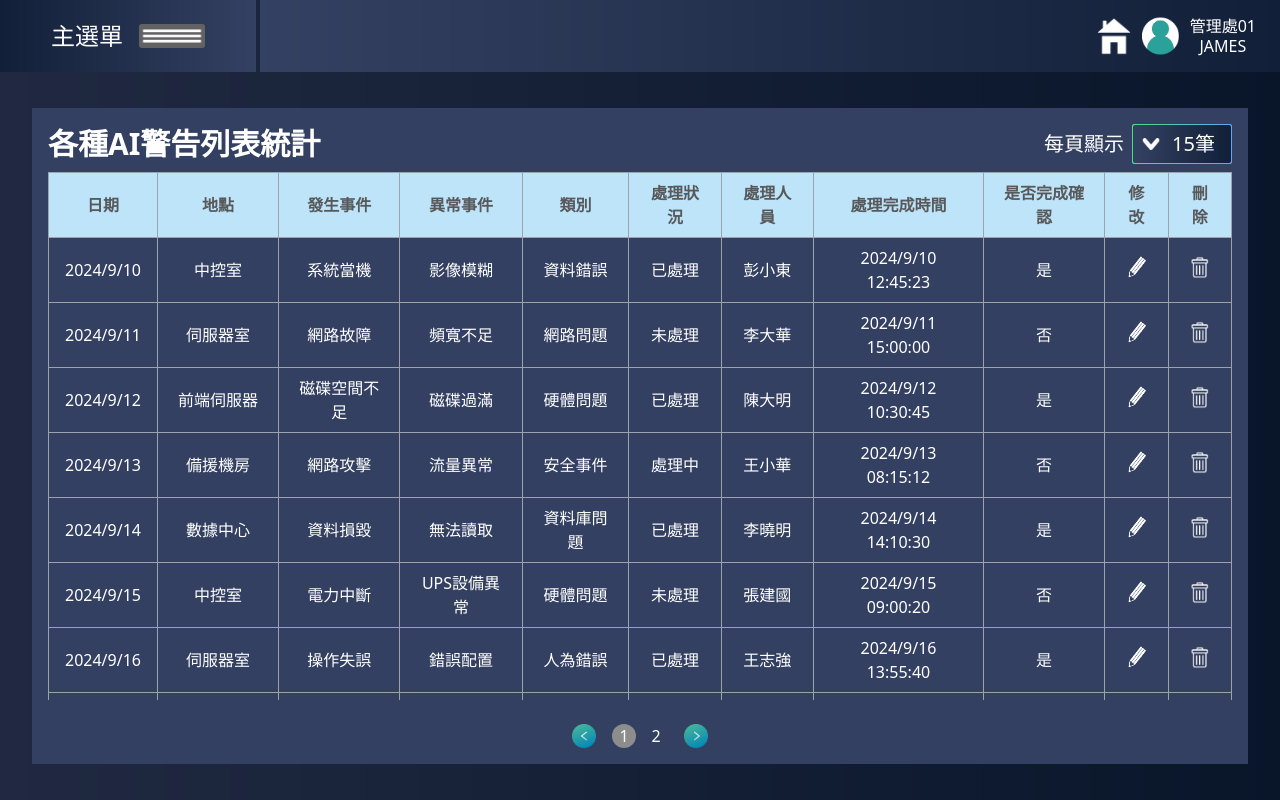
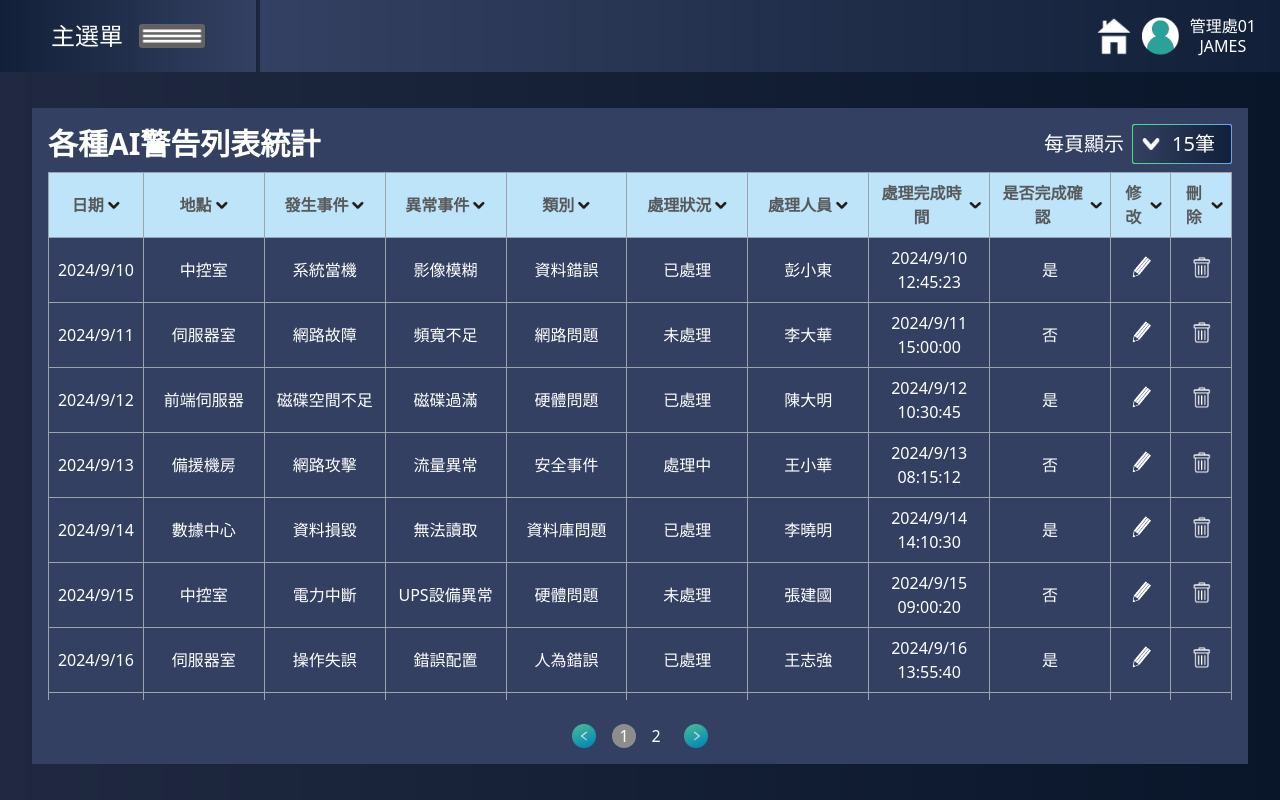
Before and after one commit to BearAndrew/penghu, a Vue app: page /report in a window 1280 px wide. Built offline with nearby package versions, Linux system fonts and the light colour scheme; sample sign-in values are in the browser's storage.

Commit message:
feat: 報表表格

```diff
--- a/src/pages/Report.vue
+++ b/src/pages/Report.vue
@@ -21,31 +21,51 @@
       <!-- table with scrollable body -->
       <div class="flex-1 w-full overflow-auto">
         <table class="min-w-full table-auto text-white text-center border-collapse relative">
+          <colgroup>
+            <col style="width: 7%" />
+            <col style="width: 10%" />
+            <col style="width: 10%" />
+            <col style="width: 10%" />
+            <col style="width: 10%" />
+            <col style="width: 10%" />
+            <col style="width: 10%" />
+            <col style="width: 10%" />
+            <col style="width: 10%" />
+            <col style="width: 5%" />
+            <col style="width: 5%" />
+          </colgroup>
           <thead class="bg-[#445075] sticky top-0 z-10">
             <tr>
-              <th v-for="header in headerData" :key="header"
-                class="px-4 py-2 border border-gray-400 text-[#58595b] bg-[#bde4f9]">
-                {{ header }}
+              <th v-for="(header) in headerData" :key="header"
+                class="p-2 border border-gray-400 text-[#58595b] bg-[#bde4f9]">
+                <div class="flex items-center justify-center gap-1">
+                  {{ header.value }}
+                  <button @click="sortColumn(header.key)" class="relative">
+                    <img src="/assets/img/common/black-right-arrow.png" alt="Sort Asc" class="h-4"
+                      :class="sortKey === header.key && sortOrder === 1 ? '-rotate-90' : 'rotate-90'" />
+                  </button>
+                </div>
               </th>
             </tr>
           </thead>
+
           <tbody>
             <tr v-for="(row, index) in presentRowData" :key="row.id" class="hover:bg-[#556080]">
-              <td class="px-4 py-2 border border-gray-400">{{ row.date }}</td>
-              <td class="px-4 py-2 border border-gray-400">{{ row.location }}</td>
-              <td class="px-4 py-2 border border-gray-400">{{ row.event }}</td>
-              <td class="px-4 py-2 border border-gray-400">{{ row.anomaly }}</td>
-              <td class="px-4 py-2 border border-gray-400">{{ row.category }}</td>
-              <td class="px-4 py-2 border border-gray-400">{{ row.status }}</td>
-              <td class="px-4 py-2 border border-gray-400">{{ row.handler }}</td>
-              <td class="px-4 py-2 border border-gray-400">{{ row.completedTime }}</td>
-              <td class="px-4 py-2 border border-gray-400">{{ row.isConfirmed ? '是' : '否' }}</td>
-              <td class="px-4 py-2 border border-gray-400">
+              <td class="p-2 border border-gray-400">{{ row.date }}</td>
+              <td class="p-2 border border-gray-400">{{ row.location }}</td>
+              <td class="p-2 border border-gray-400">{{ row.event }}</td>
+              <td class="p-2 border border-gray-400">{{ row.anomaly }}</td>
+              <td class="p-2 border border-gray-400">{{ row.category }}</td>
+              <td class="p-2 border border-gray-400">{{ row.status }}</td>
+              <td class="p-2 border border-gray-400">{{ row.handler }}</td>
+              <td class="p-2 border border-gray-400">{{ row.completedTime }}</td>
+              <td class="p-2 border border-gray-400">{{ row.isConfirmed ? '是' : '否' }}</td>
+              <td class="p-2 border border-gray-400">
                 <button @click="editRow(index)">
                   <img src="/assets/img/report/edit.png" alt="Edit" class="h-6" />
                 </button>
               </td>
-              <td class="px-4 py-2 border border-gray-400">
+              <td class="p-2 border border-gray-400">
                 <button @click="deleteRow(index)">
                   <img src="/assets/img/report/delete.png" alt="Delete" class="h-6" />
                 </button>
@@ -96,7 +116,19 @@ export default {
   data() {
     return {
       // 表頭標題資料
-      headerData: ['日期', '地點', '發生事件', '異常事件', '類別', '處理狀況', '處理人員', '處理完成時間', '是否完成確認', '修改', '刪除'],
+      headerData: [
+        { key: 'date', value: '日期' },
+        { key: 'location', value: '地點' },
+        { key: 'event', value: '發生事件' },
+        { key: 'anomaly', value: '異常事件' },
+        { key: 'category', value: '類別' },
+        { key: 'status', value: '處理狀況' },
+        { key: 'handler', value: '處理人員' },
+        { key: 'completedTime', value: '處理完成時間' },
+        { key: 'isConfirmed', value: '是否完成確認' },
+        { key: 'edit', value: '修改' },
+        { key: 'delete', value: '刪除' }
+      ],
       pageCount: 15, // 預設顯示15筆
       pageCountOptions: [
         { id: 1, name: '5筆', value: 5 },
@@ -137,6 +169,8 @@ export default {
         { id: 30, date: '2024/10/9', location: '伺服器室', event: '數據庫崩潰', anomaly: '系統錯誤', category: '資料庫問題', status: '已處理', handler: '李建明', completedTime: '2024/10/9 14:00:00', isConfirmed: true }
       ],
       presentRowData: [], // 用來存儲當前頁面顯示的資料
+      sortKey: null,
+      sortOrder: 1,   // 1為升冪，-1為降冪
     };
   },
   computed: {
@@ -187,9 +221,18 @@ export default {
       }
     },
     updatePresentRowData() {
+      let sortedData = [...this.rawData];
+      if (this.sortKey !== null) {
+        const key = this.headerData.find(header => header.key === this.sortKey).key;
+        sortedData.sort((a, b) => {
+          if (a[key] <= b[key]) return -this.sortOrder;
+          if (a[key] > b[key]) return this.sortOrder;
+          return 0;
+        });
+      }
       const start = (this.page - 1) * this.pageCount;
       const end = start + this.pageCount;
-      this.presentRowData = this.rawData.slice(start, end); // 更新當前顯示的資料
+      this.presentRowData = sortedData.slice(start, end);  // 更新當前顯示的資料
     },
     changePageCount(value) {
       this.pageCount = value;
@@ -206,6 +249,18 @@ export default {
         this.rawData = this.rawData.filter((_, i) => i !== index);
         this.updatePresentRowData(); // 更新顯示的資料
       }
+    },
+    // 排序方法
+    sortColumn(index) {
+      if (this.sortKey === index) {
+        // 如果點擊的是同一列，切換排序方向
+        this.sortOrder = -this.sortOrder;
+      } else {
+        // 如果點擊的是不同列，重置為升序
+        this.sortKey = index;
+        this.sortOrder = 1;
+      }
+      this.updatePresentRowData();  // 更新表格資料
     }
   },
   created() {
```
